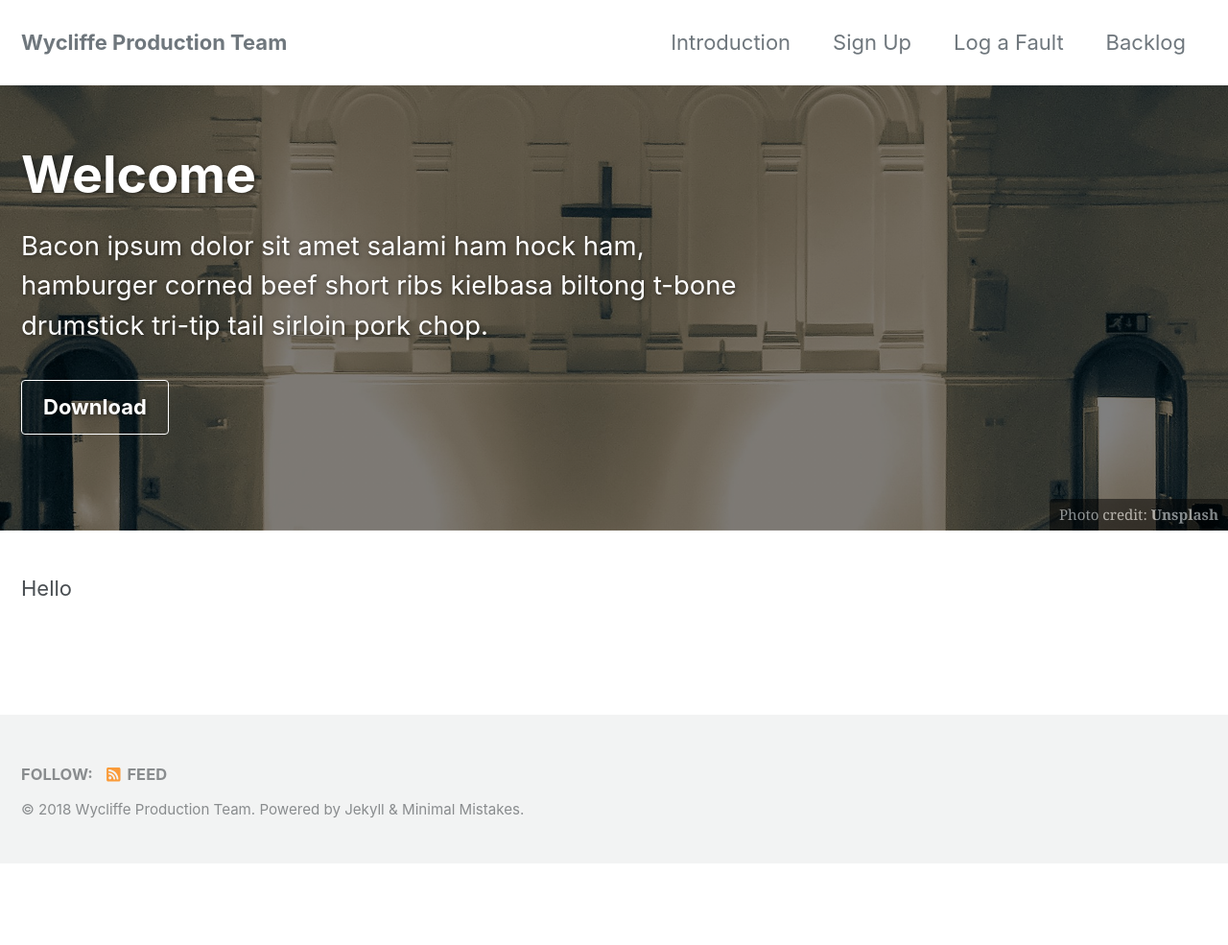
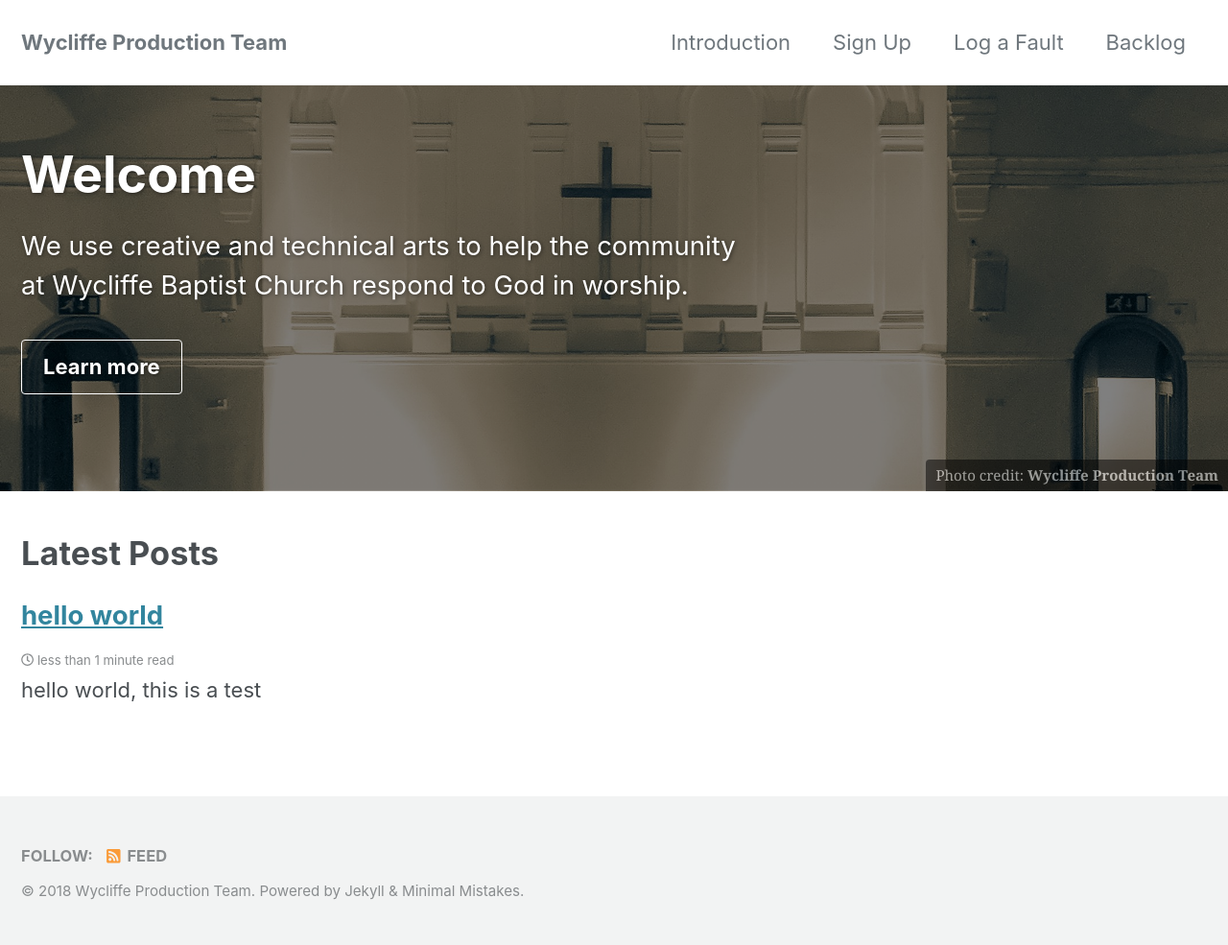
Before and after one commit to wycliffeproductionteam/wycliffeproductionteam.github.io, a Jekyll site: the page built from index.md, in a window 1280 px wide. Shown: the whole page at 96% size. Built offline with Jekyll 4.4.1, drawn with Linux system fonts in a browser that asks for light colours; cached includes are drawn as plain includes; nearby versions of some CDN libraries; before the commit the page ends 900 px from its top, so only the background shows below that.

Commit message:
Update index.md
added latest posts

```diff
--- a/index.md
+++ b/index.md
@@ -7,11 +7,12 @@ header:
   overlay_filter: "0.5"
   overlay_image: /assets/img/splash_1.jpg
   actions:
-    - label: "Download"
-      url: "https://github.com/mmistakes/minimal-mistakes/"
-  caption: "Photo credit: [**Unsplash**](https://unsplash.com)"
-excerpt: "Bacon ipsum dolor sit amet salami ham hock ham, hamburger corned beef short ribs kielbasa biltong t-bone drumstick tri-tip tail sirloin pork chop."
-intro:
-  - excerpt: 'Nullam suscipit et nam, tellus velit pellentesque at malesuada, enim eaque. Quis nulla, netus tempor in diam gravida tincidunt, *proin faucibus* voluptate felis id sollicitudin. Centered with `type="center"`'
+    - label: "Learn more"
+      url: "http://bit.ly/wbc-prodteam"
+  caption: "Photo credit: **Wycliffe Production Team**"
+excerpt: "We use creative and technical arts to help the community at Wycliffe Baptist Church respond to God in worship."
 ---
-Hello
+# Latest Posts
+{% for post in site.posts limit:5 %}
+  {% include archive-single.html %}
+{% endfor %}
```
